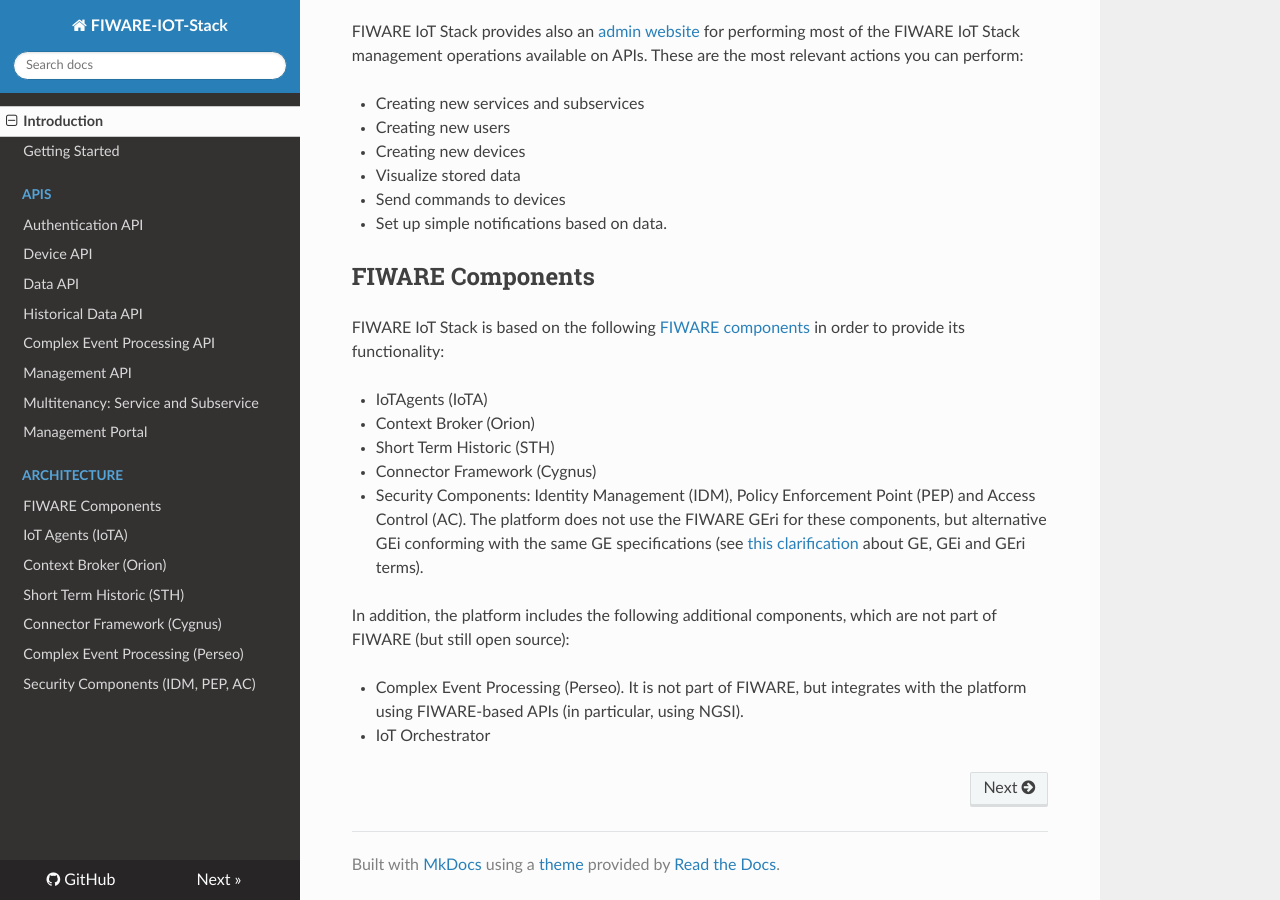
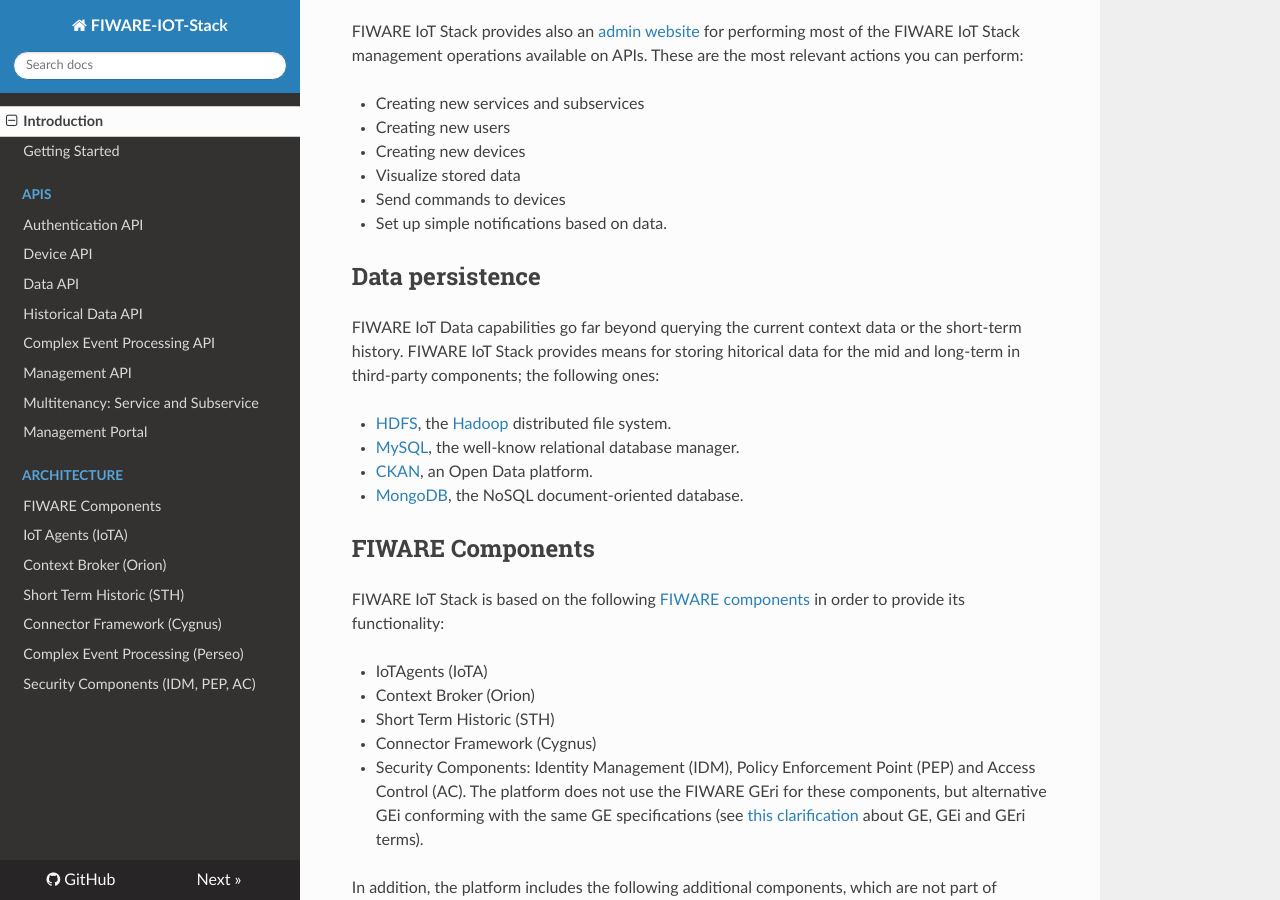
Before and after one commit to telefonicaid/thinking-cities, an MkDocs documentation site: the page built from docs/index.md, in a window 1280 px wide and 900 px high, scrolled down 895 px. Built offline with MkDocs 1.6.1, drawn with Linux system fonts in a browser that asks for light colours; nearby versions of some CDN libraries; old or Windows-style settings are respelled for this version of MkDocs.

Commit message:
[index.md] Add Data Persistence section

```diff
--- a/docs/index.md
+++ b/docs/index.md
@@ -37,6 +37,15 @@
 - Send commands to devices
 - Set up simple notifications based on data.
 
+## Data persistence
+
+FIWARE IoT Data capabilities go far beyond querying the current context data or the short-term history. FIWARE IoT Stack provides means for storing hitorical data for the mid and long-term in third-party components; the following ones:
+
+- [HDFS](http://hadoop.apache.org/docs/current/hadoop-project-dist/hadoop-hdfs/HdfsUserGuide.html), the [Hadoop](http://hadoop.apache.org/) distributed file system.
+- [MySQL](https://www.mysql.com/), the well-know relational database manager.
+- [CKAN](http://ckan.org/), an Open Data platform.
+- [MongoDB](https://www.mongodb.org/), the NoSQL document-oriented database.
+
 ## FIWARE Components
 
 FIWARE IoT Stack is based on the following [FIWARE components](walkthrough.md) in order to provide its functionality:
```
